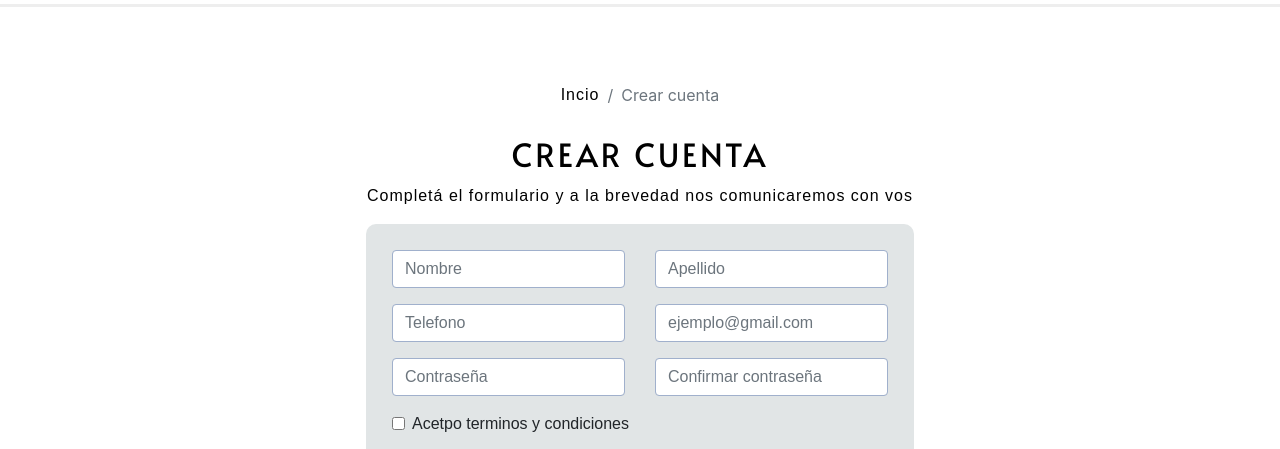
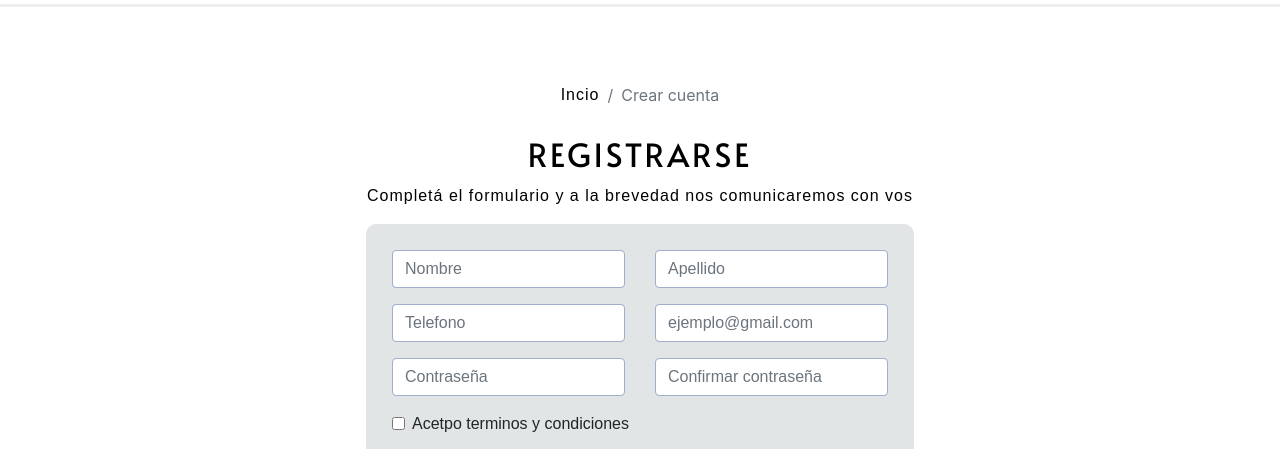
Before and after one commit to kiara296/moli-repo, a website: page crearCuenta.html in a window 1280 px wide. Shown: the part 196-645 px from the top of the page. Drawn offline with nearby package versions, Linux system fonts and the light colour scheme; a web font is replaced by a local one.

Commit message:
Cambie titulo crear cuenta por registrarse

```diff
--- a/crearCuenta.html
+++ b/crearCuenta.html
@@ -70,7 +70,7 @@
                 </ol>
             </nav>
             <div>
-                <h2>CREAR CUENTA</h2>
+                <h2>REGISTRARSE</h2>
                 <p>Completá el formulario y a la brevedad nos comunicaremos con vos</p>
             </div>
             <form>
```
